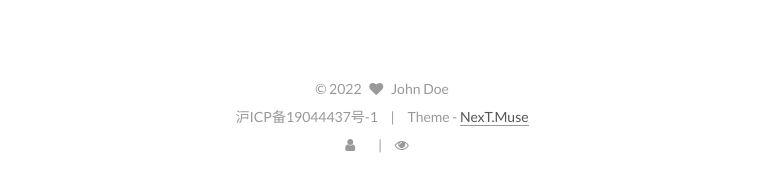
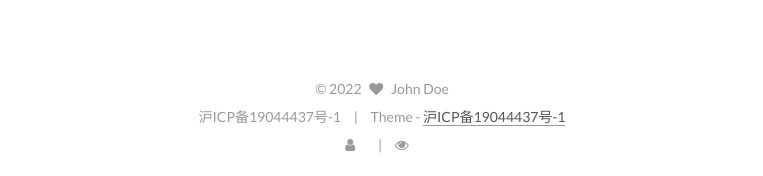
Before and after one commit to web3fans/web3fans.github.io, a Jekyll site: the page built from index.html, in a window 1280 px wide. Shown: the part 4466-4642 px from the top of the page, without its empty margins (258-1021 px from the left). Built offline with Jekyll 4.4.1, drawn with Linux system fonts in a browser that asks for light colours; emoji names are drawn with the system emoji font; the list of posts is cut into pages by our own code; comment, search, counter and statistics services are not loaded.

Commit message:
Update footer.html

```diff
--- a/_includes/_partials/footer.html
+++ b/_includes/_partials/footer.html
@@ -16,8 +16,8 @@
 
 <div class="theme-info">
   {{ __.footer.theme }} -
-  <a class="theme-link" href="https://github.com/simpleyyt/jekyll-theme-next">
-    NexT.{{ site.scheme }}
+  <a class="theme-link" href="https://beian.miit.gov.cn/">
+    沪ICP备19044437号-1
   </a>
 </div>
 {% endif %}
```
